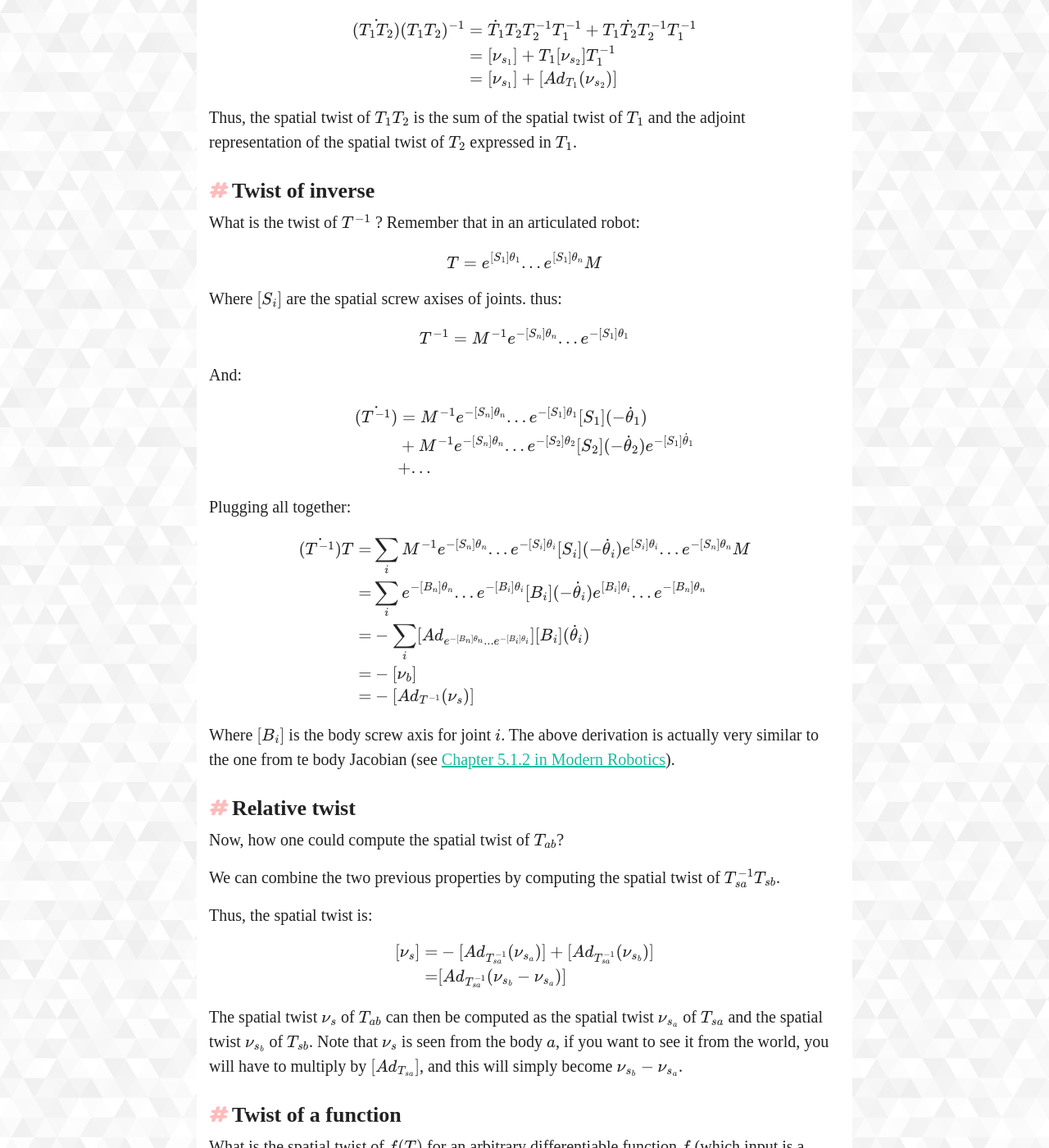
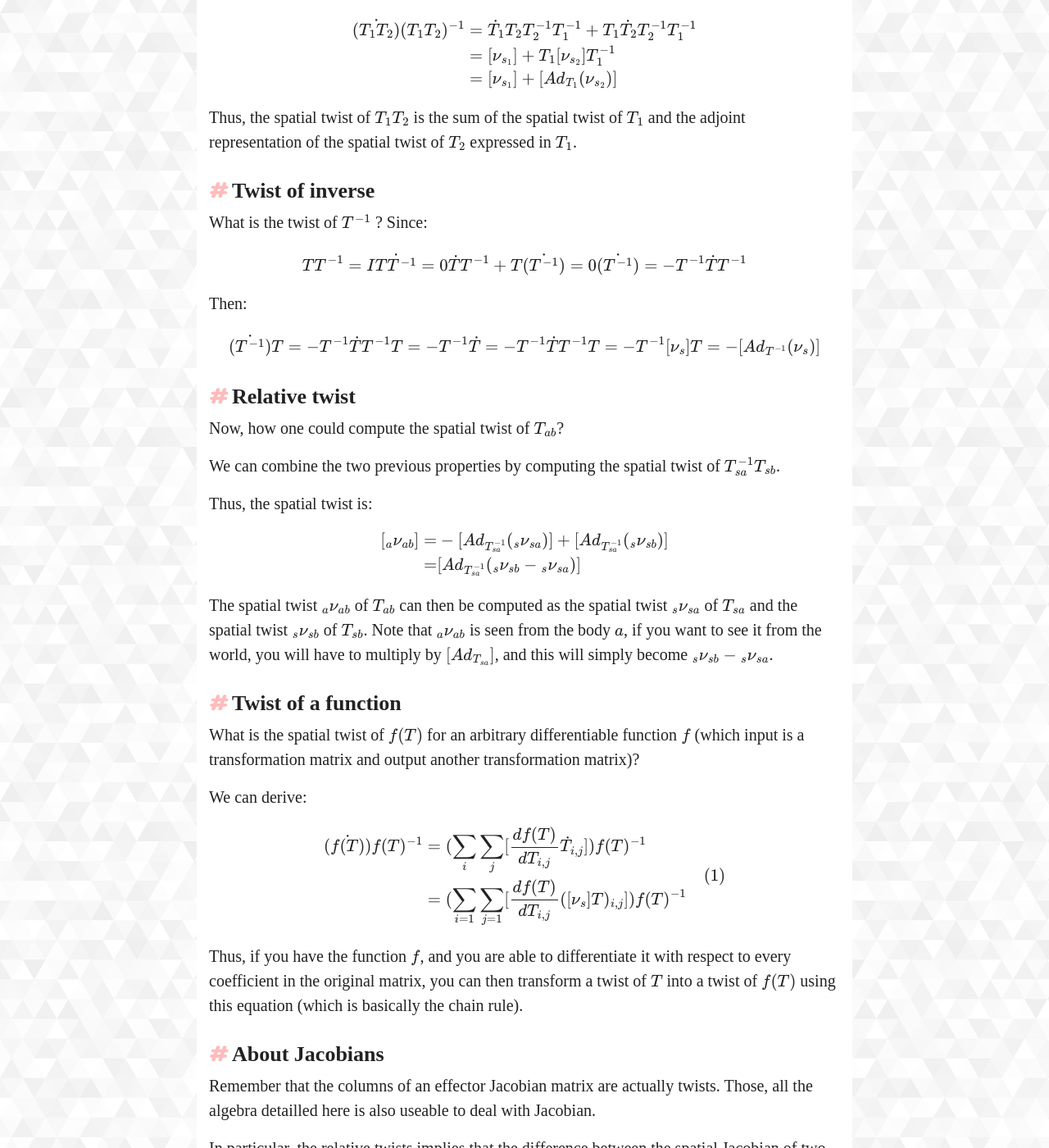
Before and after one commit to Gregwar/gregwar.github.io, a Jekyll site: the page built from twists.markdown, in a window 1280 px wide and 1400 px high, scrolled down 1860 px. Shown: the whole window at 82% size. Built offline with Jekyll 4.4.1, drawn with Linux system fonts in a browser that asks for light colours; some web fonts are replaced; formulas are drawn with MathJax 3.

Commit message:
Re-writing

```diff
--- a/twists.markdown
+++ b/twists.markdown
@@ -5,6 +5,8 @@ permalink: /twists
 date:   2022-03-05 16:00:00 +0200
 tags: twists algebra
 ---
+
+<!-- s V sb: le torseur de b vers s exprimé dans s -->
 
 Twists are extensively used in mechanics, since they can represent the motion
 of a rigid body. They are also used by Jacobians to relate the the rate of change of robot's
@@ -118,75 +120,24 @@ and the adjoint representation of the spatial twist of $$T_2$$ expressed in $$T_
 
 # Twist of inverse
 
-What is the twist of $$T^{-1}$$ ? Remember that in an articulated robot:
+What is the twist of $$T^{-1}$$ ? Since:
 
 $$
-T = e^{[S_1] \theta_1}  ... e^{[S_1] \theta_n} M
+T T^{-1} = I \\
+\dot{T T^{-1}} = 0 \\
+\dot T T^{-1} + T \dot{(T^{-1})} = 0 \\
+\dot{(T^{-1})} = - T^{-1} \dot T T^{-1}
 $$
 
-Where $$[S_i]$$ are the spatial screw axises of joints. thus:
+Then:
 
 $$
-T^{-1} = M^{-1} e^{-[S_n] \theta_n} ... e^{-[S_1] \theta_1}
+\dot {(T^{-1})} T = - T^{-1} \dot T T^{-1} T \\
+= - T^{-1} \dot T \\
+= - T^{-1} \dot T T^{-1} T \\
+= - T^{-1} [ \nu_s ] T \\
+= - [Ad_{T^{-1}} (\nu_s)]
 $$
-
-And:
-
-$$
-\begin{split}
-\dot {(T^{-1})} & = M^{-1} e^{-[S_n] \theta_n} ... e^{-[S_1] \theta_1} [S_1] (-\dot \theta_1) \\
-              & + M^{-1} e^{-[S_n] \theta_n} ... e^{-[S_2] \theta_2} [S_2] (-\dot \theta_2) e^{-[S_1] \dot \theta_1} \\
-              & + ...
-
-\end{split}
-$$
-
-Plugging all together:
-
-$$
-\begin{split}
-\dot {(T^{-1})} T
-= &
-\sum_i
-M^{-1}
-e^{-[S_n] \theta_n}
-...
-e^{-[S_i] \theta_i}
-[S_i] (-\dot \theta_i)
-e^{[S_i] \theta_i}
-...
-e^{-[S_n] \theta_n}
-M
-\\
-= &
-\sum_i
-e^{-[B_n] \theta_n}
-...
-e^{-[B_i] \theta_i}
-[B_i] (-\dot \theta_i)
-e^{[B_i] \theta_i}
-...
-e^{-[B_n] \theta_n}
-\\
-= &
-- \sum_i
-[Ad_{
-e^{-[B_n] \theta_n}
-...
-e^{-[B_i] \theta_i}
-}]
-[B_i] (\dot \theta_i)
-\\
-= &
-- [ \nu_b ]
-\\
-= &
-- [Ad_{T^{-1}}(\nu_s) ]
-\end{split}
-$$
-
-Where $$[B_i]$$ is the body screw axis for joint $$i$$. The above derivation is actually
-very similar to the one from te body Jacobian (see [Chapter 5.1.2 in Modern Robotics](http://hades.mech.northwestern.edu/images/7/7f/MR.pdf)).
 
 # Relative twist
 
@@ -199,21 +150,21 @@ Thus, the spatial twist is:
 
 $$
 \begin{split}
-[ \nu_s ]
+[ {}_a \nu_{ab} ]
 = &
-- [Ad_{T_{sa}^{-1}}( \nu_{s_a} ) ]
+- [Ad_{T_{sa}^{-1}}( {}_s \nu_{sa} ) ]
 +
-[Ad_{T_{sa}^{-1}}( \nu_{s_b} ) ]
+[Ad_{T_{sa}^{-1}}( {}_s \nu_{sb} ) ]
 \\
 = &
-[Ad_{T_{sa}^{-1}}( \nu_{s_b} - \nu_{s_a} ) ]
+[Ad_{T_{sa}^{-1}}( {}_s \nu_{sb} - {}_s \nu_{sa} ) ]
 \end{split}
 $$
 
-The spatial twist $$\nu_s$$ of $$T_{ab}$$ can then be computed as the spatial twist
-$$\nu_{s_a}$$ of $$T_{sa}$$ and the spatial twist $$\nu_{s_b}$$ of $$T_{sb}$$. Note that
-$$\nu_s$$ is seen from the body $$a$$, if you want to see it from the world, you will
-have to multiply by $$[Ad_{T_{sa}}]$$, and this will simply become $$\nu_{s_b} - \nu_{s_a}$$.
+The spatial twist $${}_a \nu_{ab}$$ of $$T_{ab}$$ can then be computed as the spatial twist
+$${}_s \nu_{sa}$$ of $$T_{sa}$$ and the spatial twist $${}_s \nu_{sb}$$ of $$T_{sb}$$. Note that
+$${}_a \nu_{ab}$$ is seen from the body $$a$$, if you want to see it from the world, you will
+have to multiply by $$[Ad_{T_{sa}}]$$, and this will simply become $${}_s \nu_{sb} - {}_s \nu_{sa}$$.
 
 <!-- TODO: Mention the calculation using floating base -->
 
```
